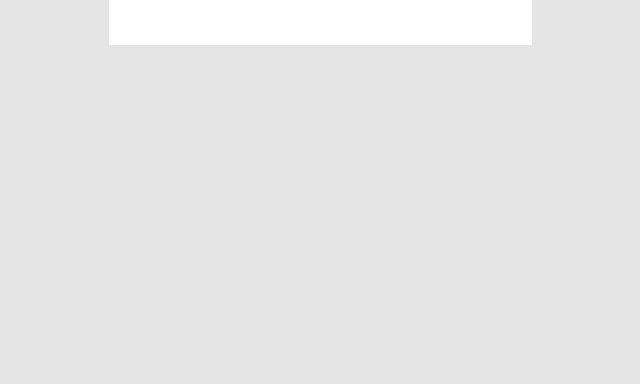
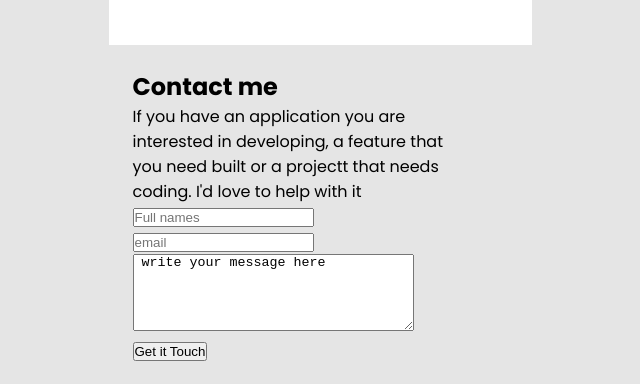
Before and after one commit to SimonGideon/Portfolio, a plain HTML site: page Index.html in a window 1280 px wide. Shown: the part 4683-5067 px from the top of the page, without its empty margins (344-984 px from the left). Before the commit the page ends 4728 px from the top, so only its background shows below. Drawn offline with Linux system fonts and the light colour scheme.

Commit message:
Index.html contact section

```diff
--- a/Index.html
+++ b/Index.html
@@ -263,5 +263,24 @@
             </div>
         </div>
     </section>
+    <section>
+        <div class="wrapper">
+            <div class="contact-header">
+                <h1>Contact me</h1>
+                <p>If you have an application you are interested
+                    in developing, a feature that you need built or a projectt that needs coding. I'd love to help with it
+                </p>
+            </div>
+            <div>
+                <form action="https://formspree.io/f/moqrolqj" method="post">
+                    <input type="text" placeholder="Full names">
+                    <input name="Email" id="email" type="email" placeholder="email">
+                    <textarea id="message" name="message" rows="5" cols="33"> write your message here</textarea>
+                    <br>
+                    <button type="submit">Get it Touch</button>
+                </form>
+            </div>
+        </div>
+    </section>
 </body>
 </html>
```
